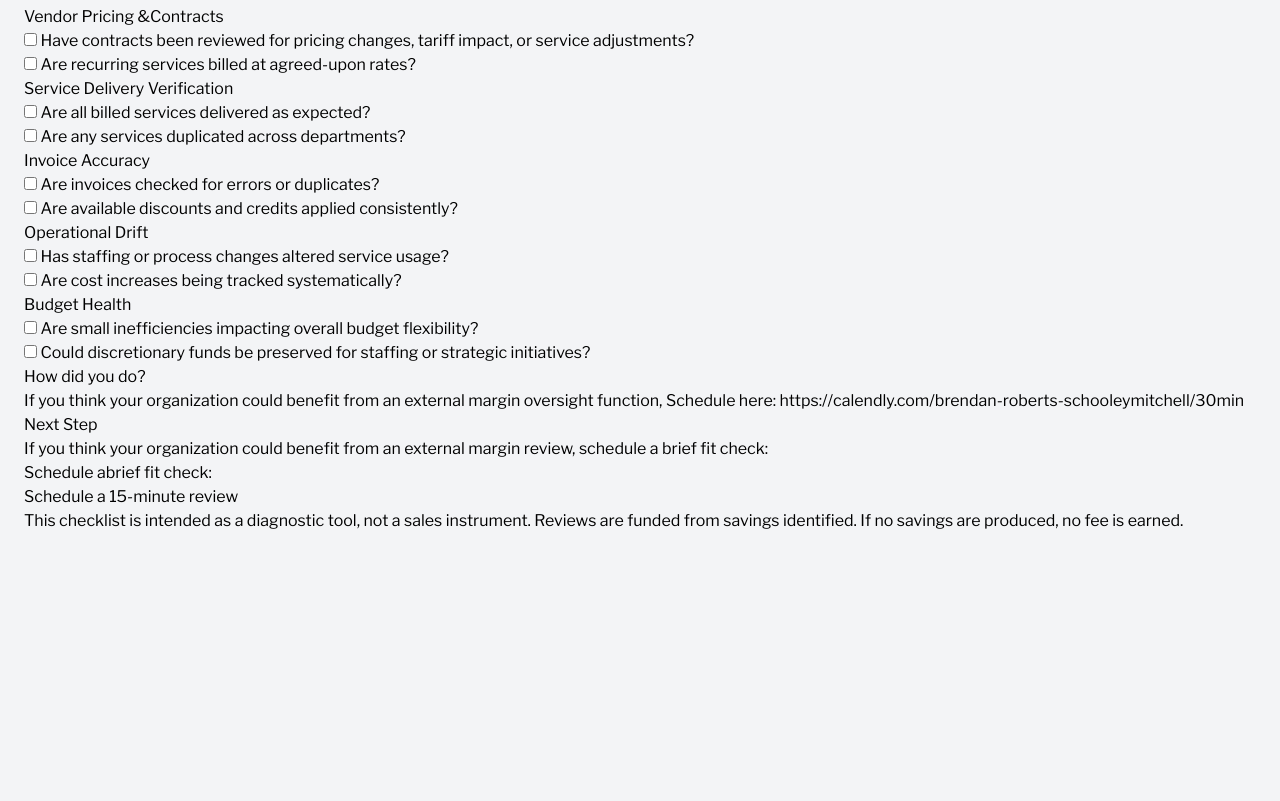
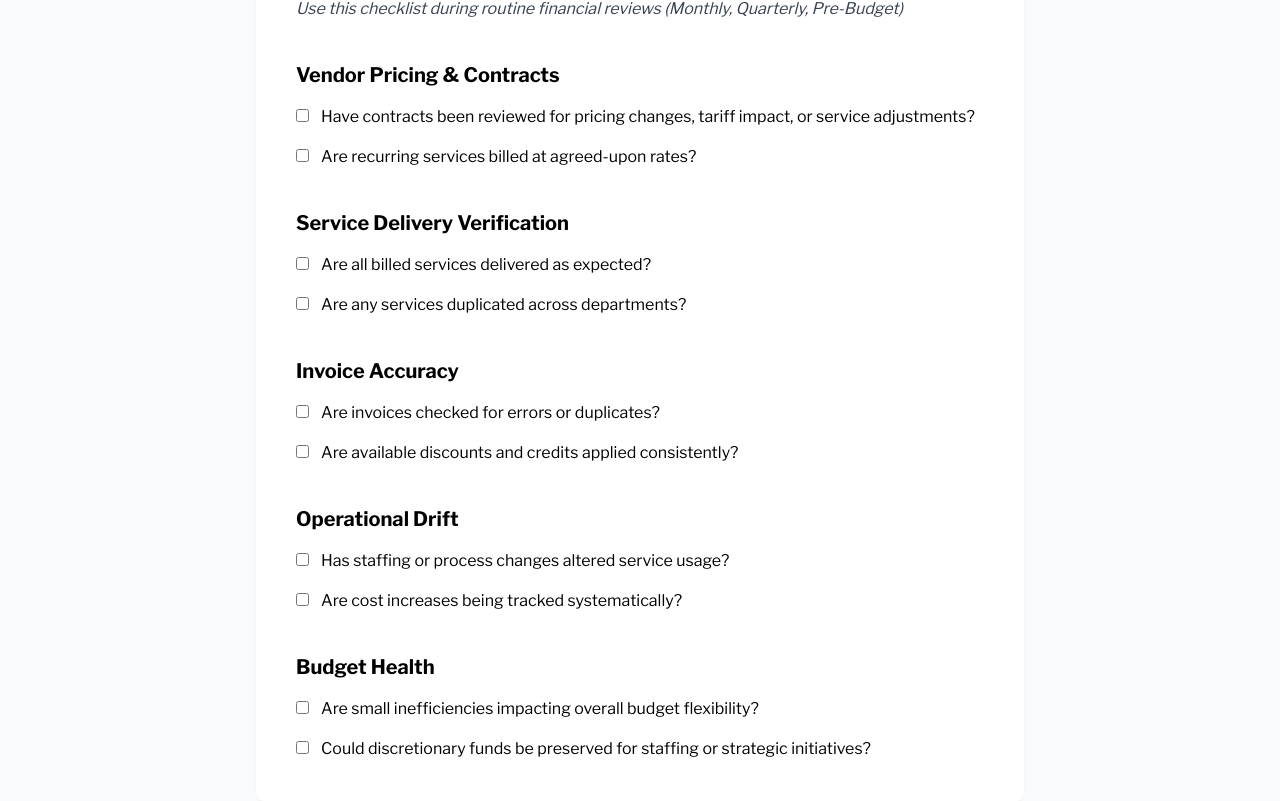
Before and after one commit to brendanroberts/cost-optimization-tools, a plain HTML site: page checklist/index.html in a window 1280 px wide. Shown: the part 135-936 px from the top of the page. Before the commit the page ends 800 px from the top, so only its background shows below. Drawn offline with nearby package versions, Linux system fonts and the light colour scheme; files that its build step writes are made by us from their sources.

Commit message:
adds formatting to checklist page

```diff
--- a/checklist/index.html
+++ b/checklist/index.html
@@ -9,122 +9,109 @@
   <meta name="description"
     content="A printable checklist for financial professionals to use for periodic reviews of healthy spending patterns with vendor expenses.">
   <link href="https://cdnjs.cloudflare.com/ajax/libs/tailwindcss/2.2.19/tailwind.min.css" rel="stylesheet">
-  <link href="./main.css" rel="stylesheet">
+  <link href="./../main.css" rel="stylesheet">
 </head>
 
-<body class="bg-gray-100 font-family-primary flex">
-  <div class="w-full flex flex-col h-screen overflow-y-auto">
-      <main class="w-full flex-grow p-6">
-        <header>
-          <h1 class="text-3xl text-black pb-6">Business Services Spend Checklist</h1>
-          <p id="intro-text" class="mb-6 text-md text-gray-700 italic">Use this checklist during routine financial reviews (Monthly, Quarterly, Pre-Budget)</p>
+<body class="bg-gray-100 font-family-primary">
+
+  <nav class="bg-blue-700">
+    <div class="max-w-6xl px-4">
+      <div class="flex justify-between">
+
+        <div class="flex space-x-4">
+          <!-- primary nav -->
+          <div class="hidden md:flex items-center space-x-1">
+            <a href="/" class="py-2 px-3 text-blue-50 hover:text-blue-200">Cost optimization scenarios</a>
+            <a href="/checklist" class="py-2 px-3 text-blue-100">Spend checklist</a>
+          </div>
+        </div>
+      </div>
+    </div>
+  </nav>
+
+  <!-- content goes here -->
+  <div class="min-h-screen bg-gray-50  px-4">
+    <div class="mx-auto max-w-3xl bg-white shadow-sm rounded-lg p-10">
+
+      <header class="mb-10">
+          <h1 class="text-3xl text-black pb-4">Business Services Spend Checklist</h1>
+                    <p id="intro-text" class="mb-6 text-md text-gray-700 italic">Use this checklist during routine financial reviews
+          (Monthly, Quarterly, Pre-Budget)</p>
       </header>
-        <div class="flex flex-wrap mt-8">
-          <div class="w-full pr-0 lg:pr-2">
-            <form>
-              <section>
-                <h2>Vendor Pricing &Contracts</h2>
 
-                <label>
-                  <input type="checkbox" />
-                  Have contracts been reviewed for pricing changes, tariff impact, or service adjustments?
-                </label><br />
+      <form class="space-y-10">
 
-                <label>
-                  <input type="checkbox" />
-                  Are recurring services billed at agreed-upon rates?
+        <section class="space-y-4">
+          <p id="table-title" class="text-xl flex items-center font-semibold">Vendor Pricing &amp; Contracts</p>
+
+          <label class="flex gap-3 items-start">
+            <input type="checkbox" class="mt-1" />
+            <span>Have contracts been reviewed for pricing changes, tariff impact, or service adjustments?</span>
+          </label>
+
+          <label class="flex gap-3 items-start">
+            <input type="checkbox" class="mt-1" />
+            <span>Are recurring services billed at agreed-upon rates?</span>
           </label>
         </section>
 
-              <section>
-                <h2>Service Delivery Verification</h2>
+        <section class="space-y-4">
+<p id="table-title" class="text-xl flex items-center font-semibold">Service Delivery Verification</p>
+          <label class="flex gap-3 items-start">
+            <input type="checkbox" class="mt-1" />
+            <span>Are all billed services delivered as expected?</span>
+          </label>
 
-                <label>
-                  <input type="checkbox" />
-                  Are all billed services delivered as expected?
-                </label><br />
-
-                <label>
-                  <input type="checkbox" />
-                  Are any services duplicated across departments?
+          <label class="flex gap-3 items-start">
+            <input type="checkbox" class="mt-1" />
+            <span>Are any services duplicated across departments?</span>
           </label>
         </section>
 
-              <section>
-                <h2>Invoice Accuracy</h2>
+        <section class="space-y-4">
+          <p id="table-title" class="text-xl flex items-center font-semibold">Invoice Accuracy</p>
 
-                <label>
-                  <input type="checkbox" />
-                  Are invoices checked for errors or duplicates?
-                </label><br />
+          <label class="flex gap-3 items-start">
+            <input type="checkbox" class="mt-1" />
+            <span>Are invoices checked for errors or duplicates?</span>
+          </label>
 
-                <label>
-                  <input type="checkbox" />
-                  Are available discounts and credits applied consistently?
+          <label class="flex gap-3 items-start">
+            <input type="checkbox" class="mt-1" />
+            <span>Are available discounts and credits applied consistently?</span>
           </label>
         </section>
 
-              <section>
-                <h2>Operational Drift</h2>
+        <section class="space-y-4">
+          <p id="table-title" class="text-xl flex items-center font-semibold">Operational Drift</p>
 
-                <label>
-                  <input type="checkbox" />
-                  Has staffing or process changes altered service usage?
-                </label><br />
+          <label class="flex gap-3 items-start">
+            <input type="checkbox" class="mt-1" />
+            <span>Has staffing or process changes altered service usage?</span>
+          </label>
 
-                <label>
-                  <input type="checkbox" />
-                  Are cost increases being tracked systematically?
-                </label>
-              </section>
-              <section>
-                <h2>Budget Health</h2>
-
-                <label>
-                  <input type="checkbox" />
-                  Are small inefficiencies impacting overall budget flexibility?
-                </label><br />
-
-                <label>
-                  <input type="checkbox" />
-                  Could discretionary funds be preserved for staffing or strategic initiatives?
+          <label class="flex gap-3 items-start">
+            <input type="checkbox" class="mt-1" />
+            <span>Are cost increases being tracked systematically?</span>
           </label>
         </section>
 
-              <section>
-                <h2>How did you do?</h2>
-                <p>
-                  If you think your organization could benefit from an external margin oversight function, Schedule here: https://calendly.com/brendan-roberts-schooleymitchell/30min
-                </p>
+        <section class="space-y-4">
+          <p id="table-title" class="text-xl flex items-center font-semibold">Budget Health</p>
+          <label class="flex gap-3 items-start">
+            <input type="checkbox" class="mt-1" />
+            <span>Are small inefficiencies impacting overall budget flexibility?</span>
+          </label>
+
+          <label class="flex gap-3 items-start">
+            <input type="checkbox" class="mt-1" />
+            <span>Could discretionary funds be preserved for staffing or strategic initiatives?</span>
+          </label>
         </section>
-
-              <section>
-                <h2>Next Step</h2>
-                <p>
-                  If you think your organization could benefit from an external margin review,
-                  schedule a brief fit check:
-                </p>
-                <p>
-                  <a href="https://calendly.com/brendan-roberts-schooleymitchell/30min">
-                    Schedule abrief fit check:
-                </p>
-                <p>
-                  <a href="https://calendly.com/brendan-roberts-schooleymitchell/30min">
-                    Schedule a 15-minute review
-                  </a>
-                </p>
-              </section>
-
       </form>
     </div>
-          <footer>
-            <p>
-              This checklist is intended as a diagnostic tool, not a sales instrument.
-              Reviews are funded from savings identified. If no savings are produced, no fee is earned.
-            </p>
-          </footer>
   </div>
-      </main>
-  </div>
+
 </body>
+
 </html>
--- a/src/ui.js
+++ b/src/ui.js
@@ -47,7 +47,7 @@ export const reductionPercentTooltip = '<div class="tooltip-wrapper">\
       <div class="font-medium text-white mt-2 cursor-help">Estimated vendor<br>cost reduction (%)</div>\
       <div class="tooltip-content no-print" role="tooltip" aria-hidden="true">\
           <div class="text-sm">\
-              Estimated percentage reduction in vendor spend achievable through pricing alignment, service-level adjustments, or competitive pressure. Actual results vary by category and starting point.\
+              Estimated percentage reduction in vendor spend achievable through pricing alignment, service-level adjustments, or competitive pressure. Actual results vary by category.\
           </div>\
       </div>\
     </div>';
```
Lines whose indentation alone changed are shown as unchanged.
